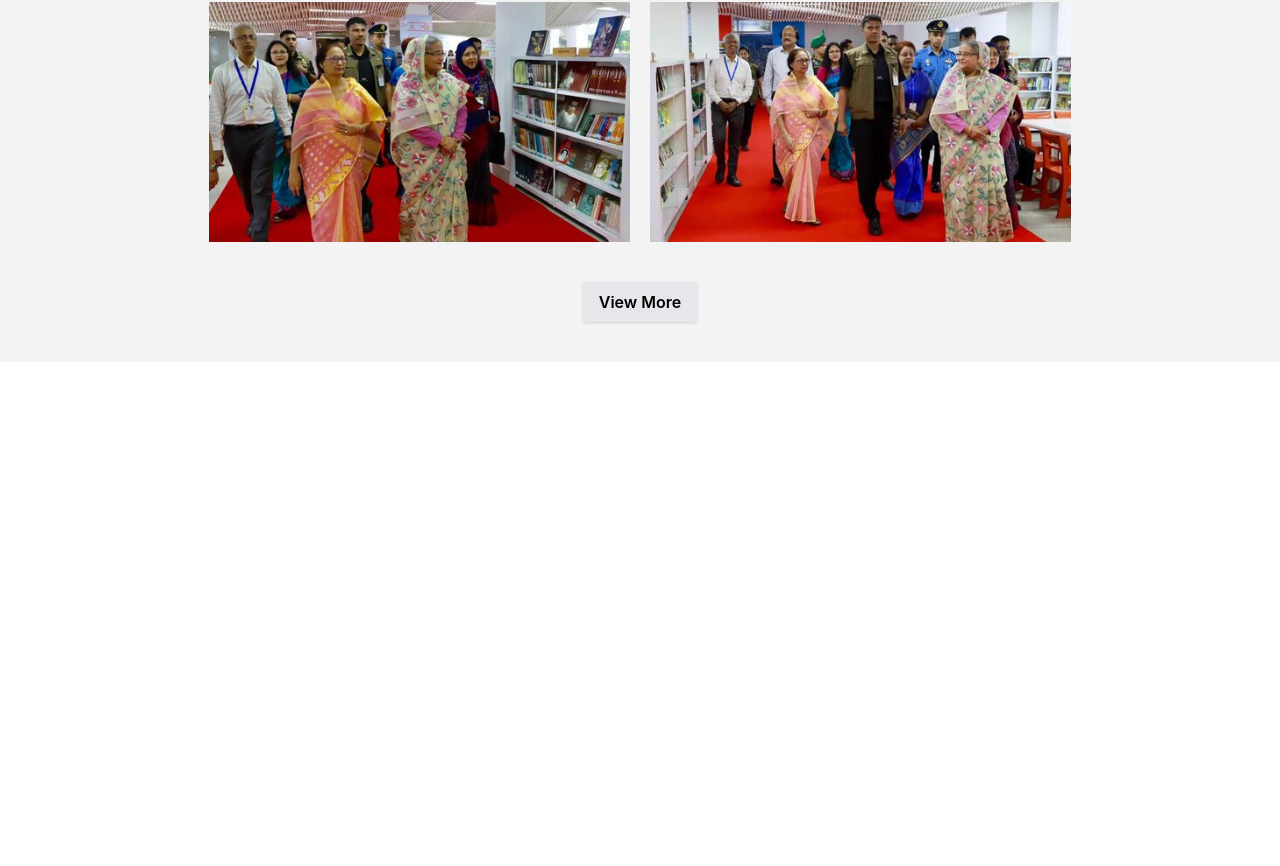
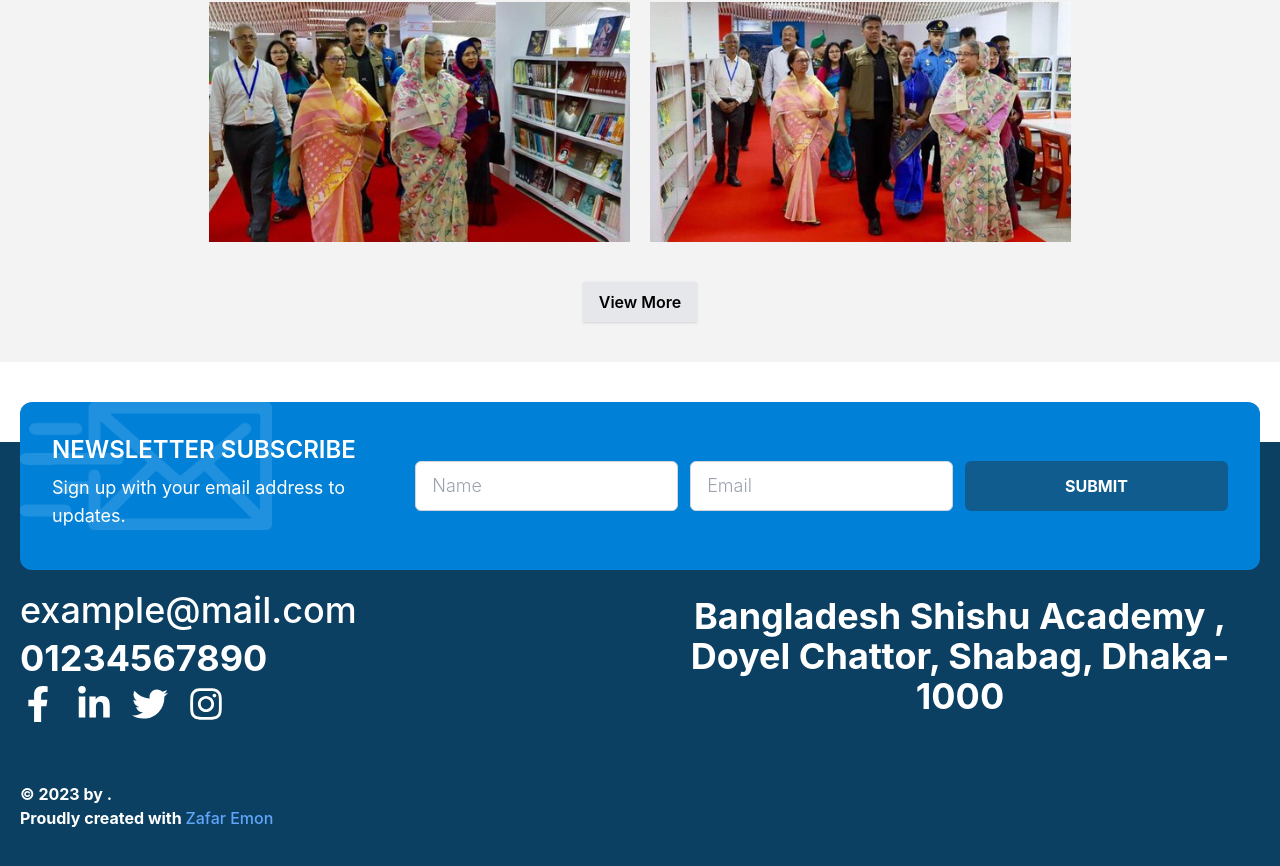
Before and after one commit to abuzafaremon/bangla-puzzle-task, a React (Vite) app: page / in a window 1280 px wide. Shown: the part 4198-5064 px from the top of the page. Before the commit the page ends 4560 px from the top, so only its background shows below. Built offline with nearby package versions, Linux system fonts and the light colour scheme.

Commit message:
newsletter and footer section completed

```diff
--- /dev/null
+++ b/src/components/Footer/Footer.jsx
@@ -0,0 +1,53 @@
+import Newsletter from "../Newsletter/Newsletter";
+import {
+  FaFacebookF,
+  FaLinkedinIn,
+  FaTwitter,
+  FaInstagram,
+} from "react-icons/fa";
+const Footer = () => {
+  return (
+    <section className="py-10 px-5 bg-[#0c4063]">
+      <div className="container mx-auto">
+        <div className="-mt-20">
+          <Newsletter />
+        </div>
+        <div className="flex flex-col gap-10 md:flex-row md:items-center py-5">
+          <div className="text-white text-2xl md:text-4xl font-bold flex flex-col gap-2 w-full">
+            <a className="text-white" href="#">
+              example@mail.com
+            </a>
+            <p>01234567890</p>
+            <div className="flex gap-3 md:gap-5">
+              <a className="text-white" href="#">
+                <FaFacebookF />
+              </a>
+              <a className="text-white" href="#">
+                <FaLinkedinIn />
+              </a>
+              <a className="text-white" href="#">
+                <FaTwitter />
+              </a>
+              <a className="text-white" href="#">
+                <FaInstagram />
+              </a>
+            </div>
+          </div>
+          <div className="text-white text-start md:text-center text-2xl md:text-4xl font-bold w-full">
+            <p>Bangladesh Shishu Academy , Doyel Chattor, Shabag, Dhaka-1000</p>
+          </div>
+        </div>
+        <div className="text-white font-bold pt-10">
+          <p>
+            &copy; 2023 by . <br /> Proudly created with{" "}
+            <a href="https://github.com/abuzafaremon" className="text-blue-400">
+              Zafar Emon
+            </a>
+          </p>
+        </div>
+      </div>
+    </section>
+  );
+};
+
+export default Footer;
--- /dev/null
+++ b/src/components/Location/Location.jsx
@@ -0,0 +1,23 @@
+const Location = () => {
+  return (
+    <section className="py-10 px-5">
+      <div className="container mx-auto">
+        <div className="w-full mx-auto lg:w-10/12 flex flex-col md:flex-row items-center gap-5">
+          <div className="w-full">
+            {/* <iframe
+              src="https://www.google.com/maps/embed?pb=!1m18!1m12!1m3!1d3652.514704915942!2d90.39837257404453!3d23.729018289599374!2m3!1f0!2f0!3f0!3m2!1i1024!2i768!4f13.1!3m3!1m2!1s0x3755b8efa65e6b1b%3A0x2290178cf2c42315!2sBangladesh%20Shishu%20Academy!5e0!3m2!1sen!2sbd!4v1686414900323!5m2!1sen!2sbd"
+              width="600"
+              height="450"
+              style="border:0;"
+              allowFullScreen
+              loading="lazy"
+              referrerPolicy="no-referrer-when-downgrade"
+            ></iframe> */}
+          </div>
+        </div>
+      </div>
+    </section>
+  );
+};
+
+export default Location;
--- /dev/null
+++ b/src/components/Newsletter/Newsletter.jsx
@@ -0,0 +1,42 @@
+import bg from "../../assets/images/newsletter-email.png";
+
+const Newsletter = () => {
+  return (
+    <div className="flex flex-col items-center lg:flex-row gap-2 md:gap-4 bg-[#0080d7] p-5 md:p-8 rounded-xl relative z-10">
+      <div className="text-white text-center lg:text-left relative z-10">
+        <h2 className="text-2xl font-semibold">NEWSLETTER SUBSCRIBE</h2>
+        <p className="text-lg py-2">
+          Sign up with your email address to updates.
+        </p>
+      </div>
+      <form>
+        <div className="grid grid-cols-1 sm:grid-cols-2  md:grid-cols-3 gap-3 z-20 relative">
+          <input
+            type="text"
+            placeholder="Name"
+            name="name"
+            required
+            className="w-full border border-gray-300 py-3 px-4 rounded-md placeholder:font-light placeholder:text-lg outline-none"
+          />
+          <input
+            type="email"
+            placeholder="Email"
+            name="email"
+            required
+            className="w-full border border-gray-300 py-3 px-4 rounded-md placeholder:font-light placeholder:text-lg outline-none"
+          />
+          <button className="w-full bg-[#115c8f] hover:bg-[#0e476d] text-white rounded-md  transition-all col-span-full md:col-span-1  font-bold uppercase px-4 py-3">
+            Submit
+          </button>
+        </div>
+      </form>
+      <img
+        className="absolute left-0 top-0 h-32 opacity-20"
+        src={bg}
+        alt="bg"
+      />
+    </div>
+  );
+};
+
+export default Newsletter;
--- a/src/pages/HomePage/Home.jsx
+++ b/src/pages/HomePage/Home.jsx
@@ -1,10 +1,12 @@
 import FlowerGiving from "../../components/FlowerGiving/FlowerGiving";
+import Footer from "../../components/Footer/Footer";
 import Header from "../../components/Header/Header";
 import Ideology from "../../components/Ideology/Ideology";
 import ImageGallery from "../../components/ImageGallery/ImageGallery";
 import Initiatives from "../../components/Initiatives/Initiatives";
 import Inspiration from "../../components/Inspiration/Inspiration";
 import Journey from "../../components/Journey/Journey";
+import Location from "../../components/Location/Location";
 import Service from "../../components/Service/Service";
 import VideoGallery from "../../components/VideoGallery/VideoGallery";
 import UpcomingEvent from "../../components/upcomingEvent/UpcomingEvent";
@@ -22,6 +24,8 @@ const Home = () => {
       <FlowerGiving />
       <VideoGallery />
       <ImageGallery />
+      <Location />
+      <Footer />
     </>
   );
 };
```
Also changed, not shown: src/components/VideoGallery/VideoGallery.jsx (+6 -6 lines), src/assets/images/newsletter-email.png (added).
